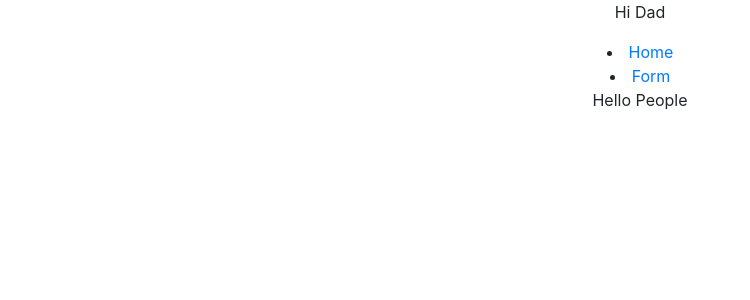
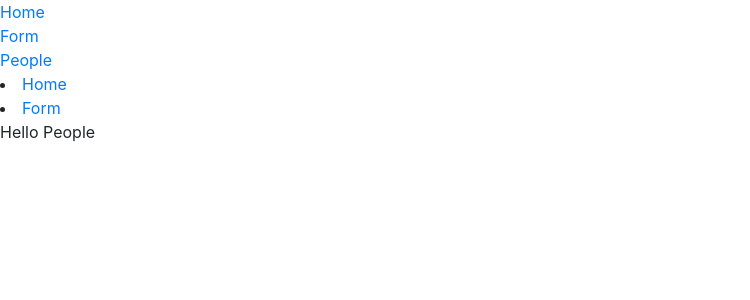
Before and after one commit to MikeHaglund/brads-app, a React (Create React App) app: page /people in a window 1280 px wide. Shown: the top 300 px of the page, without its empty margins (0-750 px from the left). Built offline with nearby package versions, Linux system fonts and the light colour scheme.

Commit message:
Adding Navbar

```diff
--- a/package.json
+++ b/package.json
@@ -3,7 +3,9 @@
   "version": "0.1.0",
   "private": true,
   "dependencies": {
+    "bootstrap": "^4.2.1",
     "react": "^16.6.3",
+    "react-bootstrap": "^0.32.4",
     "react-dom": "^16.6.3",
     "react-router-dom": "^4.3.1",
     "react-scripts": "2.1.1"
--- a/src/App.js
+++ b/src/App.js
@@ -1,14 +1,14 @@
 import React, { Component } from "react";
-import "./App.css";
+// import "./App.css";
 // import Home from "./components/Home";
-import Routing from './Routing'
+import Routing from "./Routing";
 
 class App extends Component {
   render() {
     return (
       <div className="App">
         <p>Hi Dad</p>
-        <Routing/>
+        {/* <Routing /> */}
       </div>
     );
   }
--- a/src/Routing.js
+++ b/src/Routing.js
@@ -3,10 +3,42 @@ import { BrowserRouter as Router, Route, Switch } from "react-router-dom";
 import Home from './components/Home'
 import Form from './components/Form'
 import People from './components/People'
+// import Bootstrap from "bootstrap"
+// import Button from "react-bootstrap/lib/Button"
+// import {
+//   Button,
+//   Navbar,
+//   NavItem,
+//   NavDropdown,
+//   MenuItem,
+//   Nav
+// } from "react-bootstrap";
 
 function Routing() {
   return (
     <Router>
+      <Navbar>
+        <Navbar.Header>
+          <Navbar.Brand>
+            <a href="#home">React-Bootstrap</a>
+          </Navbar.Brand>
+        </Navbar.Header>
+        <Nav>
+          <NavItem eventKey={1} href="#">
+            Link
+    </NavItem>
+          <NavItem eventKey={2} href="#">
+            Link
+    </NavItem>
+          <NavDropdown eventKey={3} title="Dropdown" id="basic-nav-dropdown">
+            <MenuItem eventKey={3.1}>Action</MenuItem>
+            <MenuItem eventKey={3.2}>Another action</MenuItem>
+            <MenuItem eventKey={3.3}>Something else here</MenuItem>
+            <MenuItem divider />
+            <MenuItem eventKey={3.4}>Separated link</MenuItem>
+          </NavDropdown>
+        </Nav>
+      </Navbar>;
       <Switch>
         <Route exact path="/" component={Home} />
         <Route path="/form" component={Form} />
--- a/src/components/Home.js
+++ b/src/components/Home.js
@@ -1,16 +1,19 @@
 import React, { Component } from "react";
 import { Link } from "react-router-dom";
+// import Bootstrap from "bootstrap";
+// import Button from "react-bootstrap/lib/Button";
+// import { Button } from "react-bootstrap";
 
 class Home extends Component {
   render() {
     return (
       <div>
-        <li>
+        {/* <li>
           <Link to="/people">People</Link>
         </li>
         <li>
           <Link to="/form">Form</Link>
-        </li>
+        </li> */}
         <p>It's the Home Page</p>
       </div>
     );
--- a/src/components/People.js
+++ b/src/components/People.js
@@ -3,7 +3,8 @@ import { Link } from "react-router-dom";
 
 class People extends Component {
   render() {
-    return <div>
+    return (
+      <div>
         <li>
           <Link to="/home">Home</Link>
         </li>
@@ -11,7 +12,8 @@ class People extends Component {
           <Link to="/form">Form</Link>
         </li>
         <p>Hello People</p>
-      </div>;
+      </div>
+    );
   }
 }
 
--- a/src/index.js
+++ b/src/index.js
@@ -1,12 +1,61 @@
-import React from 'react';
-import ReactDOM from 'react-dom';
-import './index.css';
-import App from './App';
-import * as serviceWorker from './serviceWorker';
+import React, { Fragment } from "react";
+import ReactDOM from "react-dom";
+import {
+  NavLink,
+  Link,
+  BrowserRouter as Router,
+  Route,
+  Switch
+} from "react-router-dom";
+// import { ApolloProvider } from 'react-apollo'
+// import ApolloClient from 'apollo-boost'
+import Home from "./components/Home";
+import Form from "./components/Form";
+import People from "./components/People";
+import "bootstrap/dist/css/bootstrap.css";
 
-ReactDOM.render(<App />, document.getElementById('root'));
+ReactDOM.render(
+  <Router>
+    <Fragment>
+      <nav className="pa3 pa4-ns">
+        <Link className="link dim black b f6 f5-ns dib mr3" to="/" title="Home">
+          Home
+        </Link>
+      </nav>
 
-// If you want your app to work offline and load faster, you can change
-// unregister() to register() below. Note this comes with some pitfalls.
-// Learn more about service workers: http://bit.ly/CRA-PWA
-serviceWorker.unregister();
+      <nav className="pa3 pa4-ns">
+        <Link
+          className="link dim black b f6 f5-ns dib mr3"
+          to="/Form"
+          title="Form"
+        >
+          Form
+        </Link>
+      </nav>
+      <nav className="pa3 pa4-ns">
+        <Link
+          className="link dim black b f6 f5-ns dib mr3"
+          to="/People"
+          title="People"
+        >
+          People
+        </Link>
+      </nav>
+
+      <div className="fl w-100 pl4 pr4">
+        <Switch>
+          <Route exact path="/" component={Home} />
+          <Route exact path="/Form" component={Form} />
+          <Route exact path="/People" component={People} />
+        </Switch>
+      </div>
+    </Fragment>
+  </Router>,
+
+  document.getElementById("root")
+);
+
+// // If you want your app to work offline and load faster, you can change
+// // unregister() to register() below. Note this comes with some pitfalls.
+// // Learn more about service workers: http://bit.ly/CRA-PWA
+// serviceWorker.unregister();
```
Also changed, not shown: 2 other files (tests, documents, lock files or other folders).
